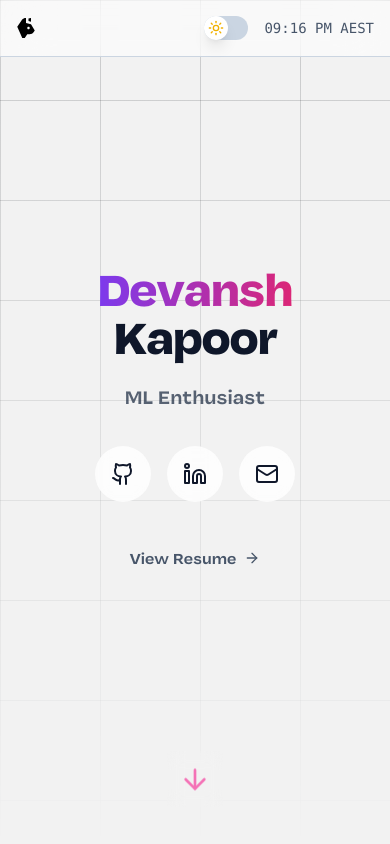
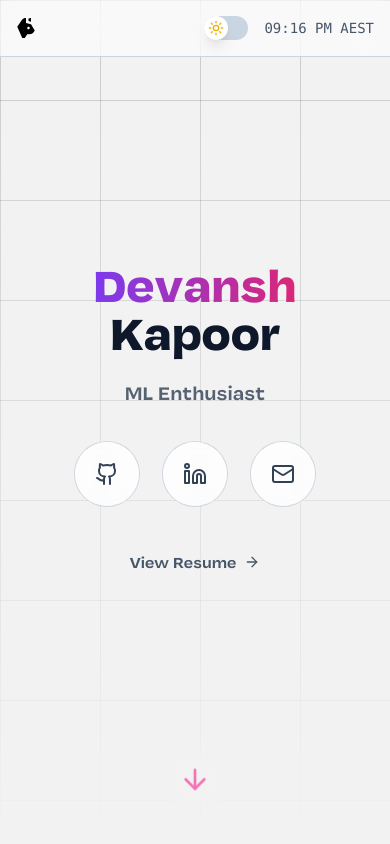
Before and after one commit to devanshkp/portfolio, a React (Vite) app: page / in a window 390 px wide. Shown: the top 844 px of the page. Built offline with nearby package versions, Linux system fonts and the light colour scheme; a web font is replaced by a local one.

Commit message:
Revamp social links and footer UI
Enhanced the appearance and interactivity of social links with new hover effects, tooltips, and glow backgrounds. Updated the footer to a minimal layout with direct social links, and adjusted border color for improved visual consistency.

```diff
--- a/src/App.jsx
+++ b/src/App.jsx
@@ -323,8 +323,8 @@ const App = () => {
           <div className="max-w-4xl mx-auto px-4 sm:px-6 relative">
             <div className="text-center relative z-10">
               {/* Main Heading */}
-              <div className="mb-8 md:mb-12">
-                <h1 className="text-5xl sm:text-6xl md:text-7xl font-bold mb-6 tracking-tight">
+              <div className="mb-8 md:mb-8">
+                <h1 className="text-5xl sm:text-6xl md:text-7xl font-bold mb-6">
                   <span
                     className={`bg-gradient-to-r bg-clip-text text-gradient-accent text-transparent`}
                   >
@@ -350,47 +350,76 @@ const App = () => {
                 </p>
               </div>
 
-              {/* Social Links */}
-              <div className="flex justify-center space-x-4 mb-8 md:mb-10">
+              {/* Enhanced Social Links */}
+              <div className="flex justify-center space-x-6 mb-8 md:mb-12">
                 <a
                   href="https://github.com/devanshkp/"
-                  className={`group relative p-4 rounded-4xl transition-all duration-300 bg-bg-card border-border-primary hover:border-active hover:shadow-xl hover:shadow-purple-500/20 backdrop-blur-sm hover:scale-110 hover:-translate-y-1`}
+                  className="group relative p-5 rounded-full transition-all duration-500 bg-bg-card ring-1 ring-border hover:border-purple-400/50 hover:shadow-2xl hover:shadow-purple-500/25 backdrop-blur-sm hover:scale-110 hover:-translate-y-2"
                   aria-label="GitHub Profile"
                   target="_blank"
                   rel="noopener noreferrer"
                 >
-                  <Github className="w-6 h-6 group-hover:text-purple-400 transition-colors" />
-                  <span
-                    className={`absolute -bottom-10 left-1/2 transform -translate-x-1/2 text-xs opacity-0 group-hover:opacity-100 transition-opacity border-purple-400 bg-bg-nav px-2 py-1 rounded border whitespace-nowrap`}
-                  >
-                    GitHub
-                  </span>
+                  {/* Glow effect background */}
+                  <div className="absolute inset-0 bg-gradient-to-r from-purple-500/10 to-pink-500/10 opacity-0 group-hover:opacity-100 transition-opacity duration-500 rounded-full"></div>
+
+                  {/* Icon container */}
+                  <div className="relative z-10">
+                    <Github className="w-6 h-6 text-text-secondary group-hover:text-purple-400 transition-all duration-500 group-hover:scale-110 group-hover:rotate-12" />
+                  </div>
+
+                  {/* Enhanced tooltip */}
+                  <div className="absolute -bottom-12 left-1/2 transform -translate-x-1/2 opacity-0 group-hover:opacity-100 transition-all duration-300 pointer-events-none z-30">
+                    <div className="bg-purple-500 backdrop-blur-sm px-3 py-1.5 rounded-lg text-white text-xs font-medium shadow-lg whitespace-nowrap">
+                      GitHub
+                      <div className="absolute -top-1 left-1/2 transform -translate-x-1/2 w-2 h-2 bg-purple-500 rotate-45"></div>
+                    </div>
+                  </div>
                 </a>
+
                 <a
                   href="https://www.linkedin.com/in/devansh-kapoor/"
-                  className={`group relative p-4 rounded-4xl transition-all duration-300 bg-bg-card border-border-primary hover:border-blue-400 hover:shadow-xl hover:shadow-blue-500/20 backdrop-blur-sm hover:scale-110 hover:-translate-y-1`}
+                  className="group relative p-5 rounded-full transition-all duration-500 bg-bg-card ring-1 ring-border hover:border-blue-400/50 hover:shadow-2xl hover:shadow-blue-500/25 backdrop-blur-sm hover:scale-110 hover:-translate-y-2"
                   aria-label="LinkedIn Profile"
                   target="_blank"
                   rel="noopener noreferrer"
                 >
-                  <Linkedin className="w-6 h-6 group-hover:text-blue-400 transition-colors" />
-                  <span
-                    className={`absolute -bottom-10 left-1/2 transform -translate-x-1/2 text-xs opacity-0 group-hover:opacity-100 transition-opacity border-blue-400 bg-bg-nav px-2 py-1 rounded border whitespace-nowrap`}
-                  >
-                    LinkedIn
-                  </span>
+                  {/* Glow effect background */}
+                  <div className="absolute inset-0 bg-gradient-to-r from-blue-500/10 to-cyan-500/10 opacity-0 group-hover:opacity-100 transition-opacity duration-500 rounded-full"></div>
+
+                  {/* Icon container */}
+                  <div className="relative z-10">
+                    <Linkedin className="w-6 h-6 text-text-secondary group-hover:text-blue-400 transition-all duration-500 group-hover:scale-110 group-hover:rotate-12" />
+                  </div>
+
+                  {/* Enhanced tooltip */}
+                  <div className="absolute -bottom-12 left-1/2 transform -translate-x-1/2 opacity-0 group-hover:opacity-100 transition-all duration-300 pointer-events-none z-30">
+                    <div className="bg-blue-500 backdrop-blur-sm px-3 py-1.5 rounded-lg text-white text-xs font-medium shadow-lg whitespace-nowrap">
+                      LinkedIn
+                      <div className="absolute -top-1 left-1/2 transform -translate-x-1/2 w-2 h-2 bg-blue-500 rotate-45"></div>
+                    </div>
+                  </div>
                 </a>
+
                 <a
-                  href="mailto:hello@devansh.kp@outlook.com"
-                  className={`group relative p-4 rounded-4xl transition-all duration-300 bg-bg-card border-border-primary hover:border-emerald-400 hover:shadow-xl hover:shadow-emerald-500/20 backdrop-blur-sm hover:scale-110 hover:-translate-y-1`}
+                  href="mailto:devansh.kp@outlook.com"
+                  className="group relative p-5 rounded-full transition-all duration-500 bg-bg-card ring-1 ring-border hover:border-emerald-400/50 hover:shadow-2xl hover:shadow-emerald-500/25 backdrop-blur-sm hover:scale-110 hover:-translate-y-2"
                   aria-label="Email Contact"
                 >
-                  <Mail className="w-6 h-6 group-hover:text-emerald-400 transition-colors" />
-                  <span
-                    className={`absolute -bottom-10 left-1/2 transform -translate-x-1/2 text-xs opacity-0 group-hover:opacity-100 transition-opacity border-emerald-400 bg-bg-card px-2 py-1 rounded border whitespace-nowrap`}
-                  >
-                    Email
-                  </span>
+                  {/* Glow effect background */}
+                  <div className="absolute inset-0 bg-gradient-to-r from-emerald-500/10 to-teal-500/10 opacity-0 group-hover:opacity-100 transition-opacity duration-500 rounded-full"></div>
+
+                  {/* Icon container */}
+                  <div className="relative z-10">
+                    <Mail className="w-6 h-6 text-text-secondary group-hover:text-emerald-400 transition-all duration-500 group-hover:scale-110 group-hover:rotate-12" />
+                  </div>
+
+                  {/* Enhanced tooltip */}
+                  <div className="absolute -bottom-12 left-1/2 transform -translate-x-1/2 opacity-0 group-hover:opacity-100 transition-all duration-300 pointer-events-none z-30">
+                    <div className="bg-emerald-500 backdrop-blur-sm px-3 py-1.5 rounded-lg text-white text-xs font-medium shadow-lg whitespace-nowrap">
+                      Email
+                      <div className="absolute -top-1 left-1/2 transform -translate-x-1/2 w-2 h-2 bg-emerald-500 rotate-45"></div>
+                    </div>
+                  </div>
                 </a>
               </div>
 
@@ -516,7 +545,7 @@ const App = () => {
                 </div>
                 <a
                   href="https://drive.google.com/file/d/1uSwKV8XJ4xjsUTqb2Gu5kiAunX_YQH0U/view?usp=sharing"
-                  className={`group transition-all duration-300 text-text-muted hover:text-text-primary inline-flex items-center gap-1 rounded-lg px-3 py-2 hover:scale-105`}
+                  className={`group transition-all duration-300 ring-1 ring-border text-text-muted hover:text-text-primary inline-flex items-center gap-1 rounded-lg px-3 py-2 hover:scale-105`}
                   target="_blank"
                   rel="noopener noreferrer"
                   style={{
@@ -620,7 +649,7 @@ const App = () => {
                 </div>
                 <a
                   href="https://github.com/devanshkp?tab=repositories"
-                  className={`group transition-all duration-300 text-text-muted hover:text-text-primary inline-flex items-center gap-1 rounded-lg px-3 py-2 hover:scale-105`}
+                  className={`group transition-all duration-300 ring-1 ring-border text-text-muted hover:text-text-primary inline-flex items-center gap-1 rounded-lg px-3 py-2 hover:scale-105`}
                   target="_blank"
                   rel="noopener noreferrer"
                   style={{
@@ -638,7 +667,7 @@ const App = () => {
                 {projects.map((project, index) => (
                   <div
                     key={index}
-                    className={`group relative bg-bg-card rounded-2xl transition-all duration-300 hover:shadow-2xl hover:-translate-y-2 overflow-hidden transform`}
+                    className={`group relative bg-bg-card rounded-3xl ring-1 ring-border transition-all duration-300 hover:shadow-2xl hover:-translate-y-2 overflow-hidden transform`}
                   >
                     <a
                       href={project.link}
@@ -720,14 +749,14 @@ const App = () => {
 
                           {/* Technology Stack */}
                           <div>
-                            <div className="flex flex-wrap gap-3">
+                            <div className="flex flex-wrap gap-4">
                               {project.techLogos.map((tech, techIndex) => (
                                 <div
                                   key={techIndex}
                                   className="relative group/tech"
                                 >
                                   <div
-                                    className={`p-3 rounded-xl bg-bg-secondary hover:bg-bg-card transition-all duration-200 hover:border-active hover:scale-110 hover:-translate-y-1 backdrop-blur-sm`}
+                                    className={`p-3 rounded-xl bg-bg-secondary ring-1 ring-border hover:bg-bg-card transition-all duration-200 hover:border-active hover:scale-110 hover:-translate-y-1 backdrop-blur-sm`}
                                   >
                                     <img
                                       src={tech.logo}
@@ -749,7 +778,7 @@ const App = () => {
                                   {/* Tooltip */}
                                   <div className="absolute -top-12 left-1/2 transform -translate-x-1/2 opacity-0 group-hover/tech:opacity-100 transition-opacity duration-300 pointer-events-none z-20">
                                     <div
-                                      className={`bg-bg-nav px-3 py-1 rounded-lg text-sm font-medium whitespace-nowrap backdrop-blur-sm shadow-lg`}
+                                      className={`bg-bg-nav px-3 py-1 rounded-lg ring-1 ring-border text-sm font-medium whitespace-nowrap backdrop-blur-sm shadow-lg`}
                                     >
                                       {tech.name}
                                     </div>
@@ -764,28 +793,49 @@ const App = () => {
                   </div>
                 ))}
               </div>
-
-              {/* Bottom divider */}
-              <div
-                className={`mt-20 h-px bg-gradient-to-r from-transparent via-purple-400/30 to-transparent`}
-              ></div>
             </div>
           </section>
+        </div>
 
-          {/* Footer */}
-          <footer className="pt-16 py-12">
-            <div className={`text-text-muted text-center`}>
-              <p className="text-lg font-medium">© 2025 | Devansh Kapoor</p>
-              <p className="mt-2 text-sm">Built with React & Tailwind CSS</p>
+        {/* Footer - Minimal */}
+        <footer className="bg-bg-card border-t border-border mt-20">
+          <div className="max-w-4xl mx-auto px-4 sm:px-6 py-8 pb-24">
+            <div className="flex flex-col sm:flex-row justify-between items-center text-sm text-text-muted">
+              <p>© 2025 Devansh Kapoor</p>
+
+              <div className="flex gap-6 mt-4 sm:mt-0">
+                <a
+                  href="https://github.com/devanshkp/"
+                  className="hover:text-text-primary transition-colors"
+                  target="_blank"
+                  rel="noopener noreferrer"
+                >
+                  GitHub
+                </a>
+                <a
+                  href="https://www.linkedin.com/in/devansh-kapoor/"
+                  className="hover:text-text-primary transition-colors"
+                  target="_blank"
+                  rel="noopener noreferrer"
+                >
+                  LinkedIn
+                </a>
+                <a
+                  href="mailto:devansh.kp@outlook.com"
+                  className="hover:text-text-primary transition-colors"
+                >
+                  Email
+                </a>
+              </div>
             </div>
-          </footer>
-        </div>
+          </div>
+        </footer>
 
         {/* Scroll to Top Button */}
         <div className="max-w-4xl mx-auto px-4 sm:px-6 pointer-events-none">
           <button
             onClick={scrollToTop}
-            className={`fixed bottom-6 right-6 z-50 rounded-xl transition-all duration-300 bg-bg-card border-border-primary hover:border-active backdrop-blur-md hover:scale-110 hover:-translate-y-1 group inline-flex items-center px-4 py-3 gap-x-2 text-text-secondary hover:text-text-primary shadow-lg hover:shadow-xl ${
+            className={`fixed bottom-6 right-6 z-50 rounded-xl transition-all ring-1 ring-border duration-300 bg-bg-card border-border-primary hover:border-active backdrop-blur-md hover:scale-110 hover:-translate-y-1 group inline-flex items-center px-4 py-3 gap-x-2 text-text-secondary hover:text-text-primary shadow-lg hover:shadow-xl ${
               showScrollTop
                 ? "opacity-100 translate-y-0 pointer-events-auto"
                 : "opacity-0 translate-y-4 pointer-events-none"
--- a/src/index.css
+++ b/src/index.css
@@ -35,7 +35,7 @@
   --text-muted: #94a3b8;
   --text-subtle: #64748b;
 
-  --border: #334155;
+  --border: #1b2636;
   --border-secondary: #475569;
   --border-active: #95a0b0;
 
```
